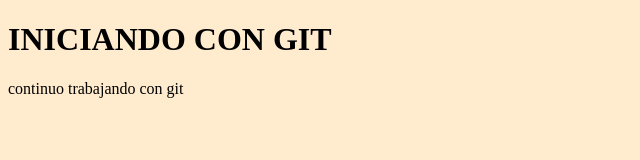
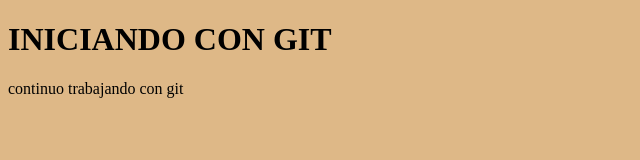
Before and after one commit to AgustinaTuzi/Proyecto-Tuzi-Agustina, a plain HTML site: page clase-9/index.html in a window 1280 px wide. Shown: the whole page, without its empty margins (0-640 px from the left). Drawn offline with Linux system fonts and the light colour scheme.

Commit message:
hice una modificacion

```diff
--- a/clase-9/css/style.css
+++ b/clase-9/css/style.css
@@ -1,3 +1,3 @@
 body {
-    background-color: blanchedalmond;
+    background-color: burlywood;
 }
```
